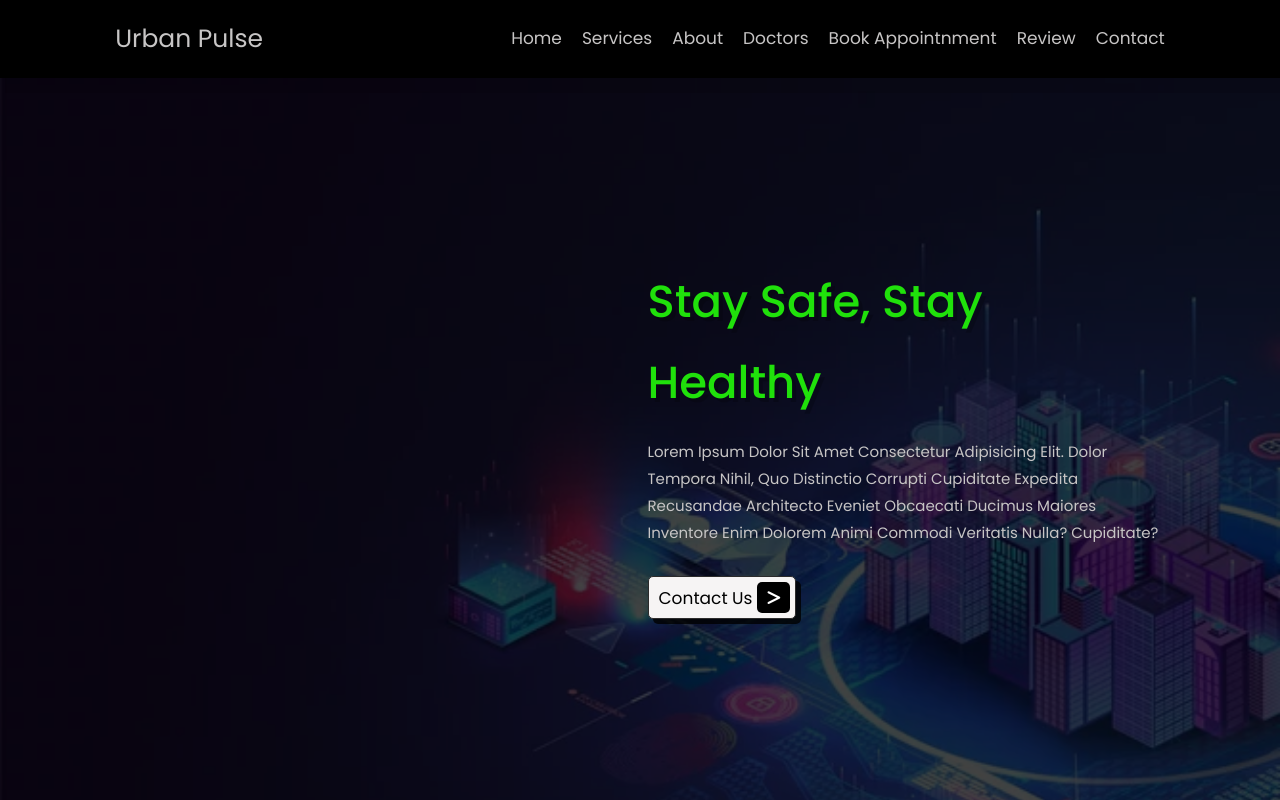
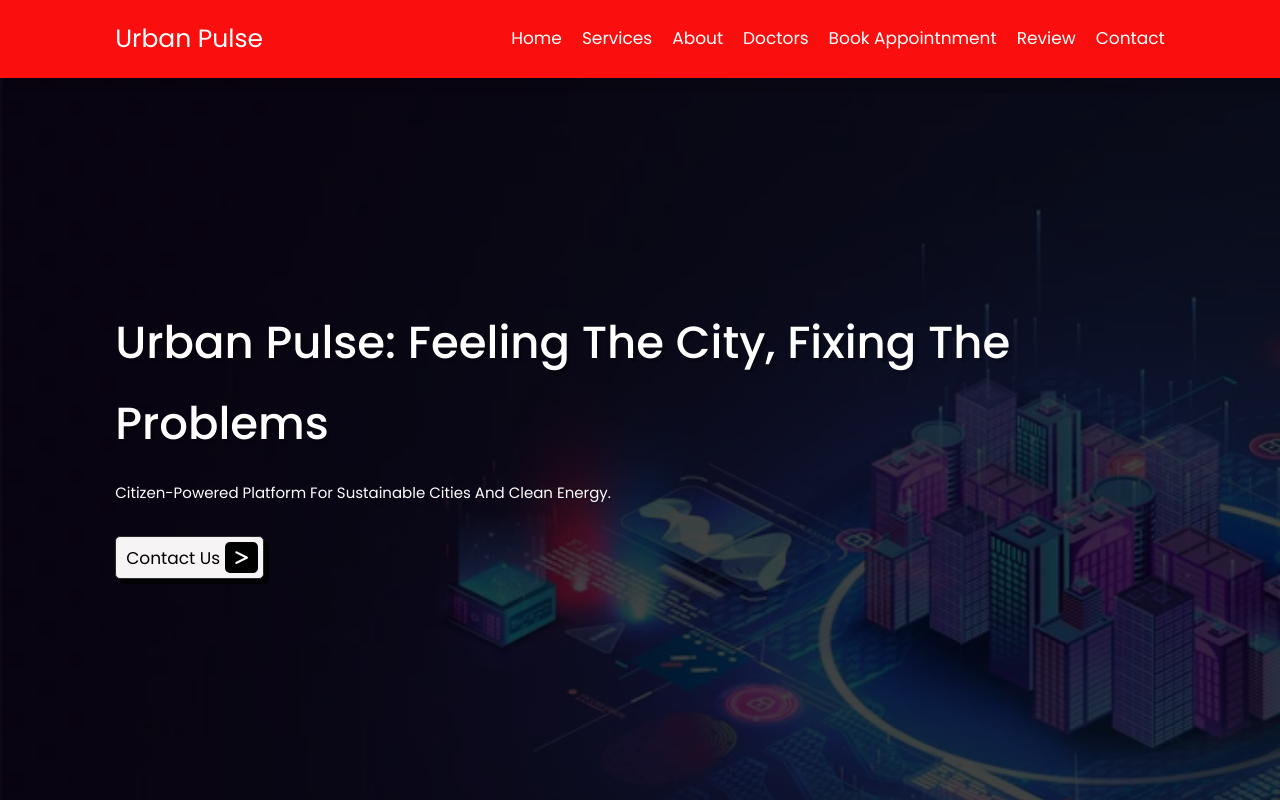
Before and after one commit to Gourab2005/Urban-Pulse, a plain HTML site: page FRONTEND/index.html in a window 1280 px wide. Shown: the top 800 px of the page. Drawn offline with nearby package versions, Linux system fonts and the light colour scheme.

Commit message:
modification

```diff
--- a/FRONTEND/index.html
+++ b/FRONTEND/index.html
@@ -47,15 +47,14 @@
 
     <section class="home" id="home" >
 
-        <div class="image">
+        <!-- <div class="image">
             <img src="Assets/" alt="">
-        </div>
+        </div> -->
 
         <div class="content">
-            <h3>Stay safe, Stay Healthy</h3>
-            <p>Lorem ipsum dolor sit amet consectetur adipisicing elit. Dolor tempora nihil, quo distinctio corrupti
-                cupiditate expedita recusandae architecto eveniet obcaecati ducimus maiores inventore enim dolorem animi
-                commodi veritatis nulla? Cupiditate?</p>
+            <h3>Urban Pulse: Feeling the City, Fixing the Problems</h3>
+            <p>
+                Citizen-powered platform for sustainable cities and clean energy.</p>
             <a href="" class="btn"> Contact us<span class="fas fa-hevron-right">></span></a>
         </div>
     </section>
--- a/FRONTEND/styles/style.css
+++ b/FRONTEND/styles/style.css
@@ -4,10 +4,10 @@
 :root{
     --green:#16a085;
     --black:#282727;
-    --color1:rgb(32, 225, 11);
-    --color2:rgb(255, 136, 0);
+    --color1:rgb(255, 255, 255);
+    --color2:rgb(255, 255, 255);
     --blue: #000000;
-    --light-color:#c7c5c5;
+    --light-color:#ffffff;
     --box-shadow: .5rem .5rem  rgba(0, 0, 0, 0.795);
     --text-shadow: .4rem .4rem 0 rgba(0,0,0, .2);
     --border:.2rem solid var(var(--green));
@@ -30,7 +30,9 @@ html{
     scroll-padding-top: 7rem;
     scroll-behavior: smooth;
 }
-
+.bgcol{
+    background-color: rgb(238, 16, 16);
+}
 .header{
     padding: 2rem 9%;
     position: fixed;
@@ -42,7 +44,7 @@ html{
     display: flex;
     align-items: center;
     justify-content: space-between;
-    background: #000000;
+    background:rgb(251, 14, 14);
 }
 .heading{
     text-align: center;
@@ -449,6 +451,3 @@ section.home::before{
     padding-right: .5rem;
     color: var(--blue);
 }
-.bgcol{
-    background-color: #373636;
-}
```
